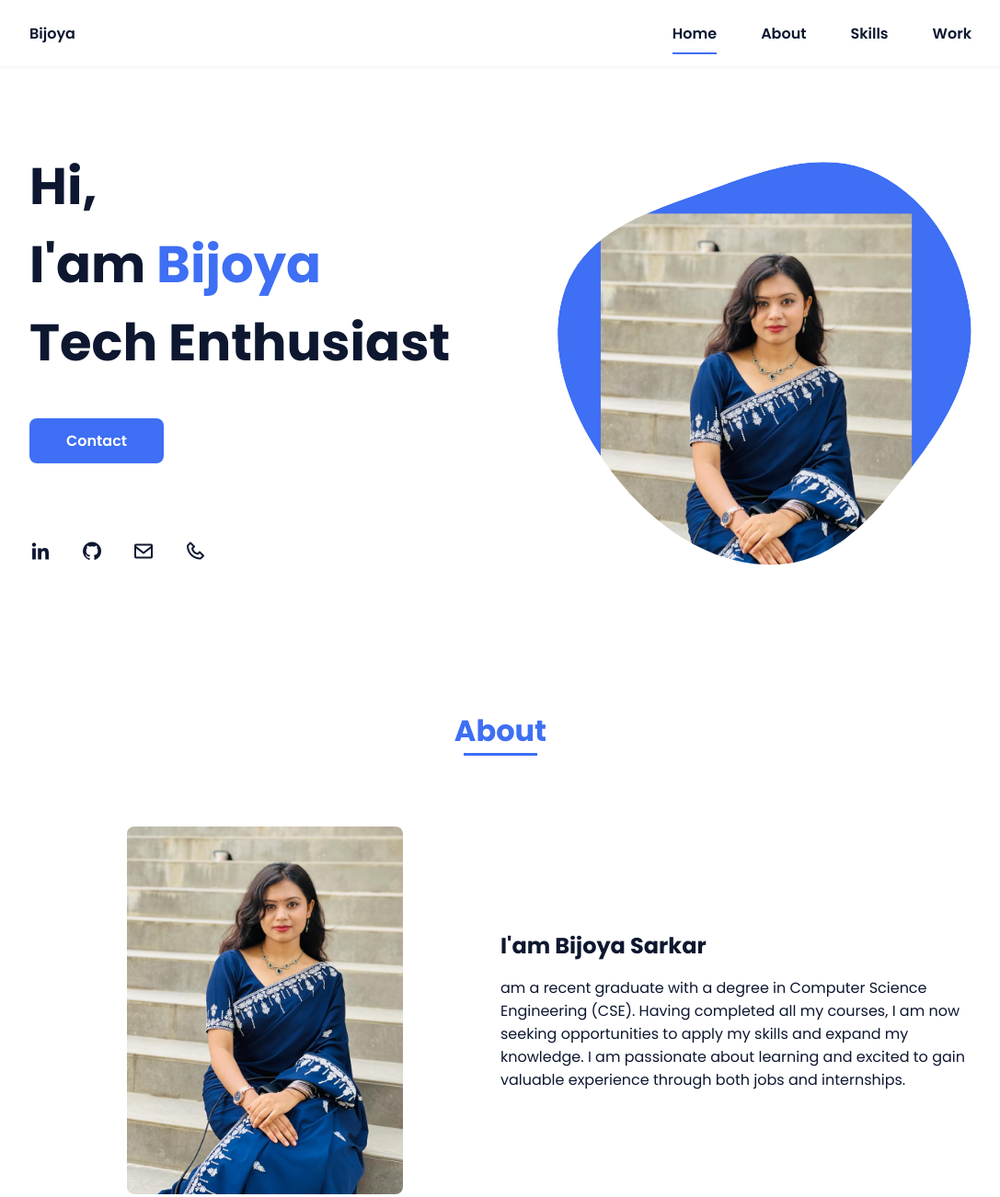
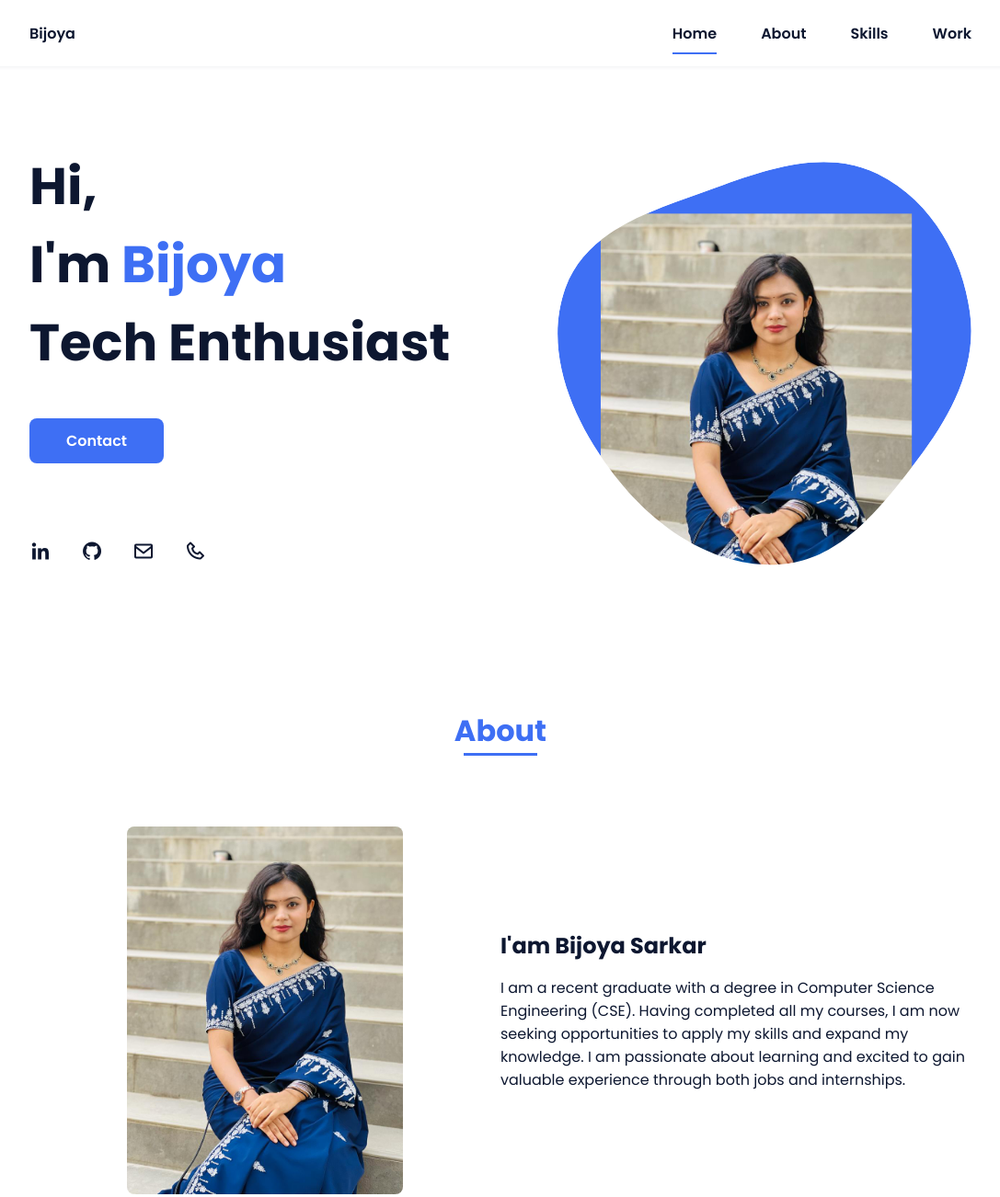
Before and after one commit to Bijoya-Sarkar/my_portfolio, a plain HTML site: page index.html in a window 1280 px wide. Shown: the top 1302 px of the page at 92% size, without its empty margins (96-1183 px from the left). Drawn offline with nearby package versions, Linux system fonts and the light colour scheme; files whose address does not match are found by name.

Commit message:
Update index.html

```diff
--- a/index.html
+++ b/index.html
@@ -41,7 +41,7 @@
             <!--===== HOME =====-->
             <section class="home bd-grid" id="home">
                 <div class="home__data">
-                    <h1 class="home__title">Hi,<br>I'am <span class="home__title-color">Bijoya</span><br>Tech Enthusiast</h1>
+                    <h1 class="home__title">Hi,<br>I'm <span class="home__title-color">Bijoya</span><br>Tech Enthusiast</h1>
 
                     <a href="mailto:bijoya.sarkar@g.bracu.ac.bd" class="button">Contact</a>
                 </div>
@@ -81,7 +81,7 @@
 
                     <div>
                         <h2 class="about__subtitle">I'am Bijoya Sarkar</h2>
-                        <p class="about__text">  am a recent graduate with a degree in Computer Science Engineering (CSE). Having completed all my courses, I am
+                        <p class="about__text"> I am a recent graduate with a degree in Computer Science Engineering (CSE). Having completed all my courses, I am
                             now seeking opportunities to apply my skills and expand my knowledge. I am passionate about learning and excited to
                             gain valuable experience through both jobs and internships.</p>
                     </div>
```
